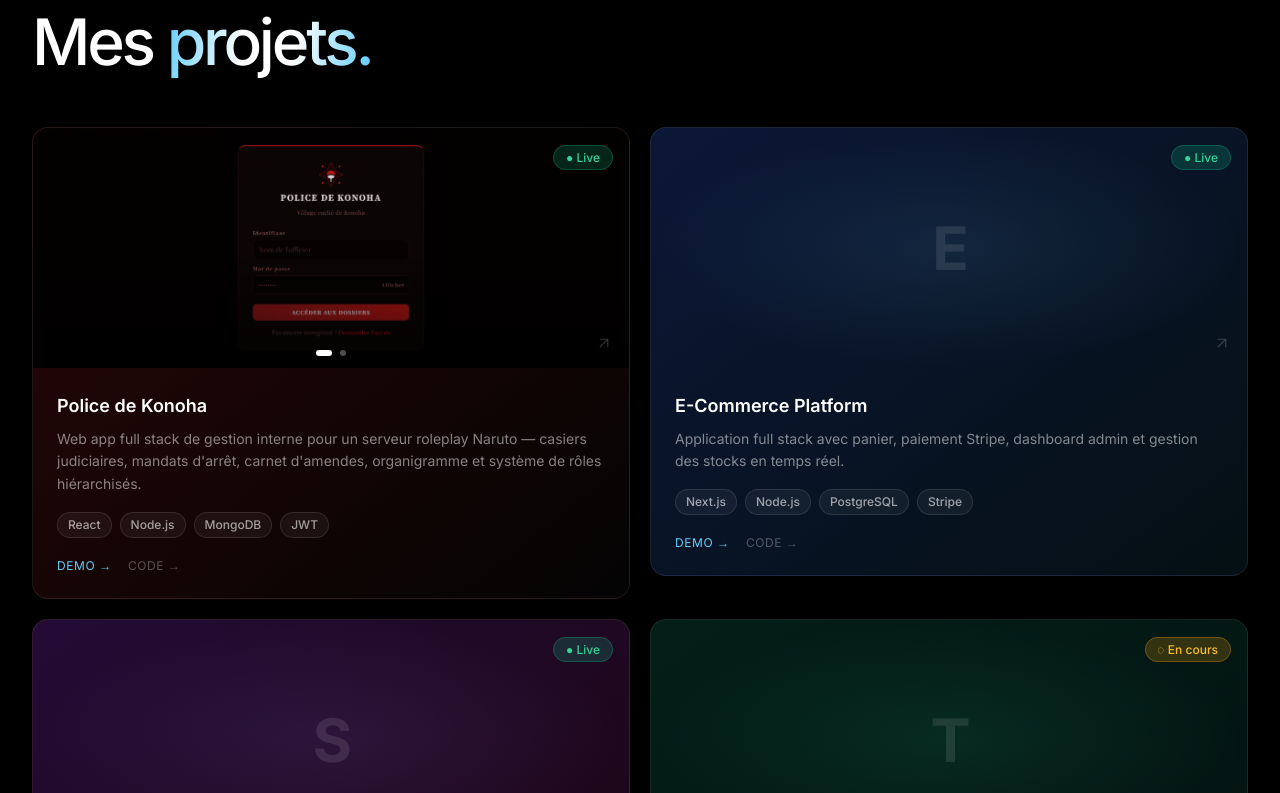
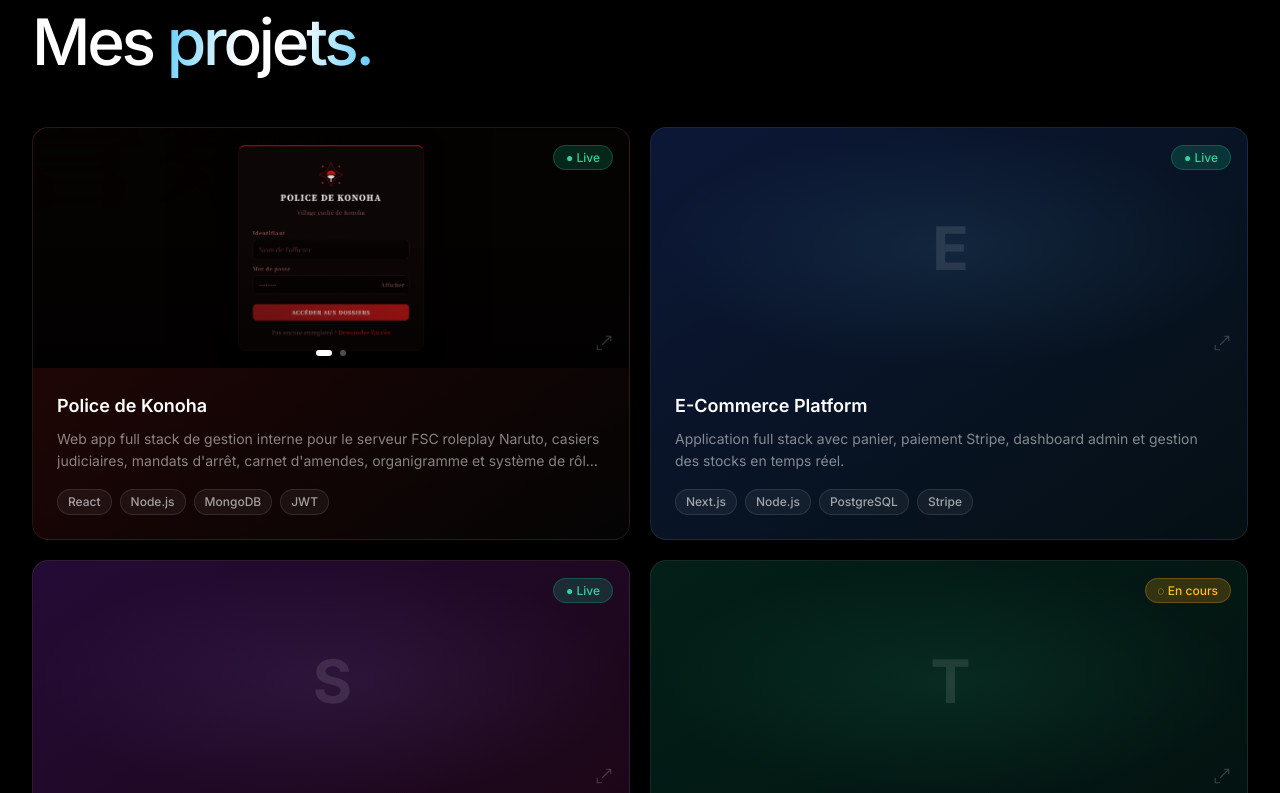
Before and after one commit to DHBoris/portfolio-frontend, a React (Vite) app: page / in a window 1280 px wide. Shown: the part 1107-1900 px from the top of the page. Built offline with nearby package versions, Linux system fonts and the light colour scheme.

Commit message:
feat: project modal with carousel and server badge

```diff
--- a/src/components/Projects.tsx
+++ b/src/components/Projects.tsx
@@ -1,8 +1,18 @@
-import { useState, useEffect } from 'react';
+import { useState, useEffect, useCallback } from 'react';
+import { AnimatePresence, motion } from 'framer-motion';
 import { FadeIn } from '@/components/ui/FadeIn';
 import { SectionHeader } from '@/components/ui/SectionHeader';
 import { projects, person } from '@/data/portfolio';
 import type { Project } from '@/types';
+
+type ImageEntry = { src: string; contain: boolean };
+
+function normalizeImages(images: Project['images']): ImageEntry[] {
+  if (!images) return [];
+  return images.map((img) =>
+    typeof img === 'string' ? { src: img, contain: false } : { src: img.src, contain: img.contain ?? false }
+  );
+}
 
 function StatusPill({ status }: { status: Project['status'] }) {
   const isLive = status === 'Live';
@@ -19,12 +29,11 @@ function StatusPill({ status }: { status: Project['status'] }) {
   );
 }
 
-function ProjectCard({ project, delay }: { project: Project; delay: number }) {
-  const { title, desc, tags, color, accent, status, demo, repo, images } = project;
+function Carousel({ images, title }: { images: ImageEntry[]; title: string }) {
   const [activeIndex, setActiveIndex] = useState(0);
 
   useEffect(() => {
-    if (!images || images.length < 2) return;
+    if (images.length < 2) return;
     const timer = setInterval(() => {
       setActiveIndex((i) => (i + 1) % images.length);
     }, 3000);
@@ -32,40 +41,202 @@ function ProjectCard({ project, delay }: { project: Project; delay: number }) {
   }, [images]);
 
   return (
-    <FadeIn delay={delay}>
-      <article
-        className={`border border-white/[0.08] rounded-2xl overflow-hidden bg-gradient-to-br ${color} backdrop-blur-sm group transition-all duration-300 hover:-translate-y-1.5 hover:shadow-[0_24px_60px_rgba(100,206,251,0.08)]`}
-      >
-        <div
-          className="h-52 md:h-60 relative flex items-center justify-center overflow-hidden"
-          style={images ? undefined : { background: `radial-gradient(ellipse at center, ${accent}18 0%, transparent 70%)` }}
-        >
-          {images ? (
-            <>
-              {images.map((src, i) => (
+    <div className="relative w-full h-full overflow-hidden">
+      {images.map(({ src, contain }, i) => (
         <img
           key={src}
           src={src}
           alt={`${title} - vue ${i + 1}`}
-                  className="absolute inset-0 w-full h-full object-cover object-center transition-opacity duration-1000"
+          className={`absolute inset-0 w-full h-full transition-opacity duration-1000 ${contain ? 'object-contain' : 'object-cover object-center'}`}
           style={{ opacity: i === activeIndex ? 1 : 0 }}
         />
       ))}
-              <div className="absolute inset-0 bg-gradient-to-t from-black/70 via-black/10 to-transparent" />
+      <div className="absolute inset-0 bg-gradient-to-t from-black/50 via-transparent to-transparent" />
+      {images.length > 1 && (
         <div className="absolute bottom-3 left-1/2 -translate-x-1/2 flex gap-2 z-10">
           {images.map((_, i) => (
-                  <span
+            <button
               key={i}
+              onClick={() => setActiveIndex(i)}
               className="rounded-full transition-all duration-300"
               style={{
                 width: i === activeIndex ? '16px' : '6px',
                 height: '6px',
                 background: i === activeIndex ? '#fff' : 'rgba(255,255,255,0.3)',
               }}
+              aria-label={`Vue ${i + 1}`}
             />
           ))}
         </div>
-            </>
+      )}
+    </div>
+  );
+}
+
+function ProjectModal({ project, onClose }: { project: Project; onClose: () => void }) {
+  const { title, desc, tags, accent, status, demo, repo, images, color, server } = project;
+
+  useEffect(() => {
+    const onKey = (e: KeyboardEvent) => { if (e.key === 'Escape') onClose(); };
+    document.addEventListener('keydown', onKey);
+    document.body.style.overflow = 'hidden';
+    return () => {
+      document.removeEventListener('keydown', onKey);
+      document.body.style.overflow = '';
+    };
+  }, [onClose]);
+
+  const hasDemoLink = demo !== '#';
+  const hasRepoLink = repo !== '#';
+
+  return (
+    <motion.div
+      className="fixed inset-0 z-50 flex items-center justify-center p-4 md:p-8"
+      initial={{ opacity: 0 }}
+      animate={{ opacity: 1 }}
+      exit={{ opacity: 0 }}
+      transition={{ duration: 0.2 }}
+      onClick={onClose}
+    >
+      <div className="absolute inset-0 bg-black/75 backdrop-blur-md" />
+
+      <motion.div
+        className="relative w-full max-w-4xl rounded-2xl overflow-hidden border border-white/10 shadow-2xl"
+        style={{ background: '#0a0a0a' }}
+        initial={{ opacity: 0, scale: 0.95, y: 16 }}
+        animate={{ opacity: 1, scale: 1, y: 0 }}
+        exit={{ opacity: 0, scale: 0.95, y: 16 }}
+        transition={{ duration: 0.25, ease: [0.16, 1, 0.3, 1] }}
+        onClick={(e) => e.stopPropagation()}
+      >
+        <button
+          onClick={onClose}
+          className="absolute top-4 right-4 z-20 w-8 h-8 flex items-center justify-center rounded-full bg-white/10 hover:bg-white/20 text-white/60 hover:text-white transition-all"
+          aria-label="Fermer"
+        >
+          <svg width="14" height="14" viewBox="0 0 14 14" fill="none" aria-hidden="true">
+            <path d="M1 1l12 12M13 1L1 13" stroke="currentColor" strokeWidth="1.6" strokeLinecap="round" />
+          </svg>
+        </button>
+
+        <div className="flex flex-col md:flex-row">
+          {/* Left — carousel */}
+          <div className={`relative md:w-[55%] h-56 md:h-auto min-h-[280px] bg-gradient-to-br ${color} flex-shrink-0`}>
+            {images && images.length > 0 ? (
+              <Carousel images={normalizeImages(images)} title={title} />
+            ) : (
+              <div
+                className="w-full h-full flex items-center justify-center"
+                style={{ background: `radial-gradient(ellipse at center, ${accent}20 0%, transparent 70%)` }}
+              >
+                <span className="text-8xl font-black tracking-tighter opacity-10 text-white select-none">
+                  {title.charAt(0)}
+                </span>
+              </div>
+            )}
+          </div>
+
+          {/* Right — details */}
+          <div className="flex flex-col p-7 md:p-8 flex-1 min-w-0">
+            <div className="flex items-start justify-between gap-3 mb-4">
+              <h2 className="text-white font-semibold text-xl leading-tight">{title}</h2>
+              <StatusPill status={status} />
+            </div>
+
+            <p className="text-white/55 text-sm leading-relaxed mb-6">{desc}</p>
+
+            <div className="flex flex-wrap gap-2 mb-8">
+              {tags.map((tag) => (
+                <span
+                  key={tag}
+                  className="text-xs font-medium px-2.5 py-1 rounded-full bg-white/5 border border-white/10 text-white/60"
+                >
+                  {tag}
+                </span>
+              ))}
+            </div>
+
+            {server && (
+              <div className="mb-6 flex items-center gap-3 rounded-xl border border-white/10 bg-white/[0.03] px-4 py-3">
+                <div className="w-9 h-9 rounded-full bg-[#5865F2]/20 border border-[#5865F2]/30 flex items-center justify-center flex-shrink-0">
+                  <svg width="16" height="16" viewBox="0 0 24 24" fill="#5865F2" aria-hidden="true">
+                    <path d="M20.317 4.37a19.791 19.791 0 0 0-4.885-1.515.074.074 0 0 0-.079.037c-.21.375-.444.864-.608 1.25a18.27 18.27 0 0 0-5.487 0 12.64 12.64 0 0 0-.617-1.25.077.077 0 0 0-.079-.037A19.736 19.736 0 0 0 3.677 4.37a.07.07 0 0 0-.032.027C.533 9.046-.32 13.58.099 18.057a.082.082 0 0 0 .031.057 19.9 19.9 0 0 0 5.993 3.03.078.078 0 0 0 .084-.028 14.09 14.09 0 0 0 1.226-1.994.076.076 0 0 0-.041-.106 13.107 13.107 0 0 1-1.872-.892.077.077 0 0 1-.008-.128 10.2 10.2 0 0 0 .372-.292.074.074 0 0 1 .077-.01c3.928 1.793 8.18 1.793 12.062 0a.074.074 0 0 1 .078.01c.12.098.246.198.373.292a.077.077 0 0 1-.006.127 12.299 12.299 0 0 1-1.873.892.077.077 0 0 0-.041.107c.36.698.772 1.362 1.225 1.993a.076.076 0 0 0 .084.028 19.839 19.839 0 0 0 6.002-3.03.077.077 0 0 0 .032-.054c.5-5.177-.838-9.674-3.549-13.66a.061.061 0 0 0-.031-.03z" />
+                  </svg>
+                </div>
+                <div className="min-w-0">
+                  <p className="text-white/80 text-xs font-semibold truncate">{server.name}</p>
+                  <p className="text-white/40 text-[11px] truncate">{server.game}</p>
+                </div>
+                <div className="ml-auto flex gap-3 text-[11px] flex-shrink-0">
+                  <span className="flex items-center gap-1.5 text-emerald-400">
+                    <span className="w-1.5 h-1.5 rounded-full bg-emerald-400 animate-pulse" />
+                    {server.online.toLocaleString('fr-FR')} en ligne
+                  </span>
+                  <span className="text-white/35">{server.members.toLocaleString('fr-FR')} membres</span>
+                </div>
+              </div>
+            )}
+
+            <div className="mt-auto flex flex-wrap gap-3">
+              {hasDemoLink && (
+                <a
+                  href={demo}
+                  target="_blank"
+                  rel="noopener noreferrer"
+                  className="flex items-center gap-2 rounded-full px-5 py-2.5 text-sm font-semibold text-black transition-all duration-200"
+                  style={{ background: accent }}
+                >
+                  Voir le site
+                  <svg width="14" height="14" viewBox="0 0 24 24" fill="none" stroke="currentColor" strokeWidth="2" strokeLinecap="round" strokeLinejoin="round" aria-hidden="true">
+                    <path d="M7 17L17 7M7 7h10v10" />
+                  </svg>
+                </a>
+              )}
+              {hasRepoLink && (
+                <a
+                  href={repo}
+                  target="_blank"
+                  rel="noopener noreferrer"
+                  className="flex items-center gap-2 rounded-full px-5 py-2.5 text-sm font-medium border border-white/15 hover:border-white/30 text-white/60 hover:text-white transition-all duration-200"
+                >
+                  Code source
+                  <svg width="14" height="14" viewBox="0 0 24 24" fill="currentColor" aria-hidden="true">
+                    <path d="M12 2C6.477 2 2 6.477 2 12c0 4.42 2.865 8.17 6.839 9.49.5.092.682-.217.682-.482 0-.237-.008-.866-.013-1.7-2.782.604-3.369-1.34-3.369-1.34-.454-1.156-1.11-1.464-1.11-1.464-.908-.62.069-.608.069-.608 1.003.07 1.531 1.03 1.531 1.03.892 1.529 2.341 1.087 2.91.832.092-.647.35-1.088.636-1.338-2.22-.253-4.555-1.11-4.555-4.943 0-1.091.39-1.984 1.029-2.683-.103-.253-.446-1.27.098-2.647 0 0 .84-.269 2.75 1.025A9.578 9.578 0 0 1 12 6.836c.85.004 1.705.115 2.504.337 1.909-1.294 2.747-1.025 2.747-1.025.546 1.377.202 2.394.1 2.647.64.699 1.028 1.592 1.028 2.683 0 3.842-2.339 4.687-4.566 4.935.359.309.678.919.678 1.852 0 1.336-.012 2.415-.012 2.743 0 .267.18.578.688.48C19.138 20.167 22 16.418 22 12c0-5.523-4.477-10-10-10z" />
+                  </svg>
+                </a>
+              )}
+            </div>
+          </div>
+        </div>
+      </motion.div>
+    </motion.div>
+  );
+}
+
+function ProjectCard({
+  project,
+  delay,
+  onClick,
+}: {
+  project: Project;
+  delay: number;
+  onClick: () => void;
+}) {
+  const { title, desc, tags, color, accent, status, images } = project;
+  const normalizedImages = normalizeImages(images);
+
+  return (
+    <FadeIn delay={delay}>
+      <article
+        onClick={onClick}
+        className={`cursor-pointer border border-white/[0.08] rounded-2xl overflow-hidden bg-gradient-to-br ${color} backdrop-blur-sm group transition-all duration-300 hover:-translate-y-1.5 hover:shadow-[0_24px_60px_rgba(100,206,251,0.08)]`}
+      >
+        <div
+          className="h-52 md:h-60 relative flex items-center justify-center overflow-hidden"
+          style={normalizedImages.length ? undefined : { background: `radial-gradient(ellipse at center, ${accent}18 0%, transparent 70%)` }}
+        >
+          {normalizedImages.length ? (
+            <Carousel images={normalizedImages} title={title} />
           ) : (
             <div className="text-6xl font-black tracking-tighter opacity-10 text-white select-none">
               {title.charAt(0)}
@@ -76,35 +247,18 @@ function ProjectCard({ project, delay }: { project: Project; delay: number }) {
             <StatusPill status={status} />
           </div>
 
-          <a
-            href={demo}
-            target="_blank"
-            rel="noopener noreferrer"
-            className="absolute bottom-4 right-4 text-white/20 group-hover:text-white/60 transition-colors"
-            aria-label={`Voir ${title}`}
-            onClick={(e) => e.stopPropagation()}
-          >
-            <svg
-              width="18"
-              height="18"
-              viewBox="0 0 24 24"
-              fill="none"
-              stroke="currentColor"
-              strokeWidth="1.5"
-              strokeLinecap="round"
-              strokeLinejoin="round"
-              aria-hidden="true"
-            >
-              <path d="M7 17L17 7M7 7h10v10" />
+          <div className="absolute bottom-4 right-4 text-white/20 group-hover:text-white/60 transition-colors">
+            <svg width="18" height="18" viewBox="0 0 24 24" fill="none" stroke="currentColor" strokeWidth="1.5" strokeLinecap="round" strokeLinejoin="round" aria-hidden="true">
+              <path d="M15 3h6v6M10 14L21 3M21 3v6M9 21H3v-6" />
             </svg>
-          </a>
+          </div>
         </div>
 
         <div className="p-6">
           <h3 className="text-white font-semibold text-lg mb-2">{title}</h3>
-          <p className="text-white/50 text-sm leading-relaxed mb-4">{desc}</p>
+          <p className="text-white/50 text-sm leading-relaxed mb-4 line-clamp-2">{desc}</p>
 
-          <div className="flex flex-wrap gap-2 mb-4">
+          <div className="flex flex-wrap gap-2">
             {tags.map((tag) => (
               <span
                 key={tag}
@@ -114,25 +268,6 @@ function ProjectCard({ project, delay }: { project: Project; delay: number }) {
               </span>
             ))}
           </div>
-
-          <div className="flex items-center gap-4 pt-1">
-            <a
-              href={demo}
-              target="_blank"
-              rel="noopener noreferrer"
-              className="text-accent text-xs tracking-wider uppercase hover:text-white transition-colors"
-            >
-              Demo →
-            </a>
-            <a
-              href={repo}
-              target="_blank"
-              rel="noopener noreferrer"
-              className="text-white/30 text-xs tracking-wider uppercase hover:text-white/70 transition-colors"
-            >
-              Code →
-            </a>
-          </div>
         </div>
       </article>
     </FadeIn>
@@ -140,6 +275,9 @@ function ProjectCard({ project, delay }: { project: Project; delay: number }) {
 }
 
 export function Projects() {
+  const [selected, setSelected] = useState<Project | null>(null);
+  const close = useCallback(() => setSelected(null), []);
+
   return (
     <section id="projects" className="bg-black py-24 md:py-32 px-5 md:px-8">
       <div className="max-w-7xl mx-auto">
@@ -154,7 +292,12 @@ export function Projects() {
 
         <div className="grid grid-cols-1 md:grid-cols-2 gap-5">
           {projects.map((project, i) => (
-            <ProjectCard key={project.title} project={project} delay={i * 0.1} />
+            <ProjectCard
+              key={project.title}
+              project={project}
+              delay={i * 0.1}
+              onClick={() => setSelected(project)}
+            />
           ))}
         </div>
 
@@ -165,19 +308,17 @@ export function Projects() {
             rel="noopener noreferrer"
             className="inline-flex items-center gap-2.5 border border-white/15 hover:border-accent/50 text-white/60 hover:text-accent rounded-full px-6 py-3 text-sm font-medium transition-all duration-200"
           >
-            <svg
-              width="16"
-              height="16"
-              viewBox="0 0 24 24"
-              fill="currentColor"
-              aria-hidden="true"
-            >
+            <svg width="16" height="16" viewBox="0 0 24 24" fill="currentColor" aria-hidden="true">
               <path d="M12 2C6.477 2 2 6.477 2 12c0 4.42 2.865 8.17 6.839 9.49.5.092.682-.217.682-.482 0-.237-.008-.866-.013-1.7-2.782.604-3.369-1.34-3.369-1.34-.454-1.156-1.11-1.464-1.11-1.464-.908-.62.069-.608.069-.608 1.003.07 1.531 1.03 1.531 1.03.892 1.529 2.341 1.087 2.91.832.092-.647.35-1.088.636-1.338-2.22-.253-4.555-1.11-4.555-4.943 0-1.091.39-1.984 1.029-2.683-.103-.253-.446-1.27.098-2.647 0 0 .84-.269 2.75 1.025A9.578 9.578 0 0 1 12 6.836c.85.004 1.705.115 2.504.337 1.909-1.294 2.747-1.025 2.747-1.025.546 1.377.202 2.394.1 2.647.64.699 1.028 1.592 1.028 2.683 0 3.842-2.339 4.687-4.566 4.935.359.309.678.919.678 1.852 0 1.336-.012 2.415-.012 2.743 0 .267.18.578.688.48C19.138 20.167 22 16.418 22 12c0-5.523-4.477-10-10-10z" />
             </svg>
             Voir tous les projets sur GitHub
           </a>
         </FadeIn>
       </div>
+
+      <AnimatePresence>
+        {selected && <ProjectModal project={selected} onClose={close} />}
+      </AnimatePresence>
     </section>
   );
 }
--- a/src/data/portfolio.ts
+++ b/src/data/portfolio.ts
@@ -34,14 +34,23 @@ export const techs: Tech[] = [
 export const projects: Project[] = [
   {
     title: 'Police de Konoha',
-    desc: 'Web app full stack de gestion interne pour un serveur roleplay Naruto — casiers judiciaires, mandats d\'arrêt, carnet d\'amendes, organigramme et système de rôles hiérarchisés.',
+    desc: 'Web app full stack de gestion interne pour le serveur FSC roleplay Naruto, casiers judiciaires, mandats d\'arrêt, carnet d\'amendes, organigramme et système de rôles hiérarchisés.',
     tags: ['React', 'Node.js', 'MongoDB', 'JWT'],
     color: 'from-red-950/60 to-neutral-950/40',
     accent: '#cc1a1a',
     status: 'Live',
     demo: 'https://konoha-police.vercel.app/#accueil',
     repo: '#',
-    images: ['/images/konoha-police-login.png', '/images/konoha-police-dashboard.png'],
+    images: [
+      '/images/konoha-police-login.png',
+      { src: '/images/konoha-police-dashboard.png', contain: true },
+    ],
+    server: {
+      name: 'FSC | Ninja RP',
+      game: 'Garry\'s Mod',
+      online: 3915,
+      members: 20389,
+    },
   },
   {
     title: 'E-Commerce Platform',
```
Also changed, not shown: src/types/index.ts (+9 -1 lines). Lines whose indentation alone changed are shown as unchanged.
